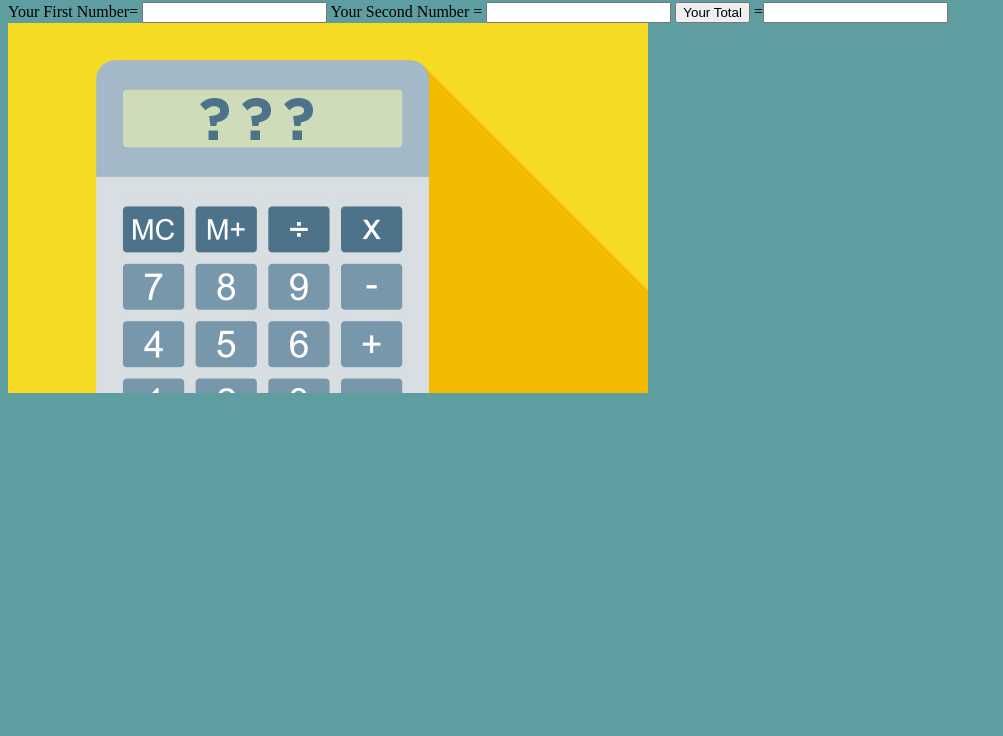
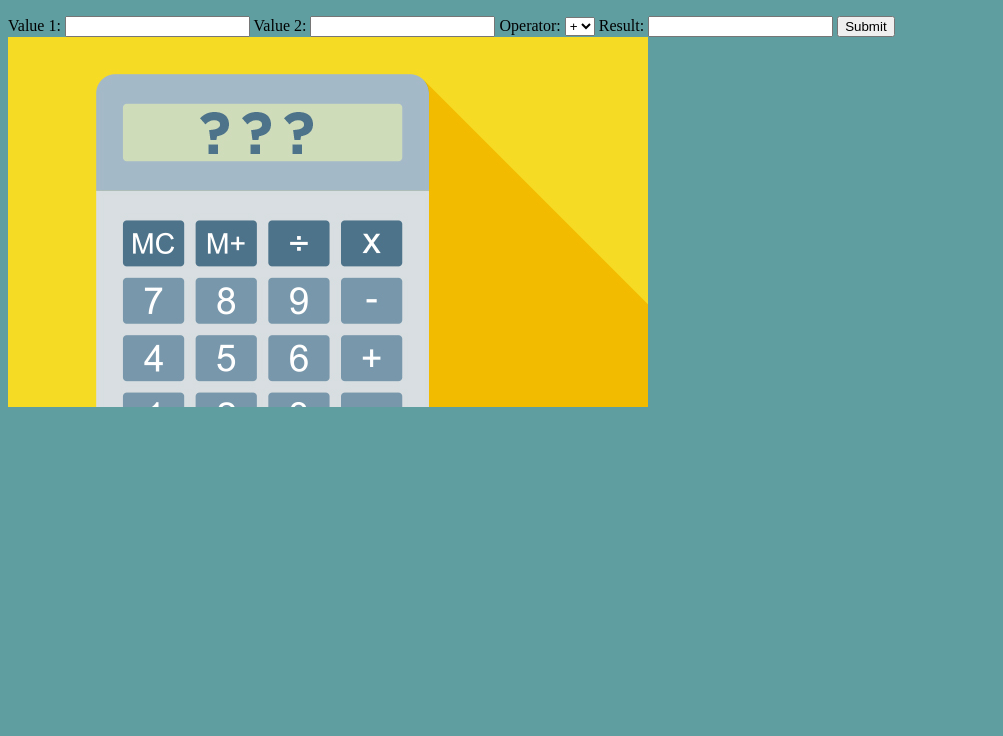
Before and after one commit to harvisd/web-calculator, a plain HTML site: page index.html in a window 1280 px wide. Shown: the part 64-800 px from the top of the page, without its empty margins (0-1003 px from the left). Drawn offline with Linux system fonts and the light colour scheme.

Commit message:
[part-two-answer]

```diff
--- a/index.html
+++ b/index.html
@@ -1,15 +1,23 @@
+<!DOCTYPE html>
 <html>
-  <head>
-    <script src= "script.js"></script>
-    <title>Get Your Total Here!</title>
-  </head>
-  <body style= "background-color: cadetblue;">
-
-      <h1>A Very Basic Calculator</h1>
-        Your First Number= <input type="text" id="Number1" name="Number1" value=""/>
-        Your Second Number = <input type="text" id="Number2" name="Number2" value=""/>
-        <input type="button" name="Submit" value="Your Total" onclick="addNumbers()"/>
-        =<input type="text" id="answer" name="answer" value=""/>
+    <head><script src="script.js"></script>
+    </head>
+    <body style= "background-color: cadetblue;">
+        <h1>The "a little less basic" Calculator</h1>
+        Value 1:
+        <input type="text" id="value1" name="value1" />
+        Value 2:
+        <input type="text" id="value2" name="value2" />
+         Operator:
+                <select id="operator">
+                <option value="addition">+</option>
+                <option value="subtraction">-</option>
+                <option value="multiplication">*</option>
+                <option value="division">/</option>
+                </select>
+        Result:
+        <input type="text" id="result" name="result" />
+        <input type="submit" id="buttonSubmit" name="buttonSubmit" value="Submit" onclick="calculate();" />
         <img src="calculator.jpg" alt="Calculator">
-  </body>
+    </body>
 </html>
--- a/script.js
+++ b/script.js
@@ -1,7 +1,21 @@
-                function addNumbers()
-                {
-                        var Num1 = parseInt(document.getElementById("Number1").value);
-                        var Num2 = parseInt(document.getElementById("Number2").value);
-                        var ansD = document.getElementById("answer");
-                        ansD.value = Num1 + Num2;
-                }
+function calculate() {
+    {
+     var value1 = parseInt(document.getElementById("value1").value);
+     var value2 = parseInt(document.getElementById("value2").value);
+     var operator = document.getElementById('operator').value;
+     document.getElementById("result").value = operate(value1, value2, operator);
+     }
+}
+
+
+function operate(value1, value2, operator) {
+     if (operator == 'addition') {
+         return value1 + value2;
+ }   else if (operator == 'subtraction') {
+         return value1 - value2;
+ }   else if (operator == 'division') {
+         return value1 / value2;
+ }   else if (operator == 'multiplication') {
+         return value1 * value2;
+ }
+}
```
